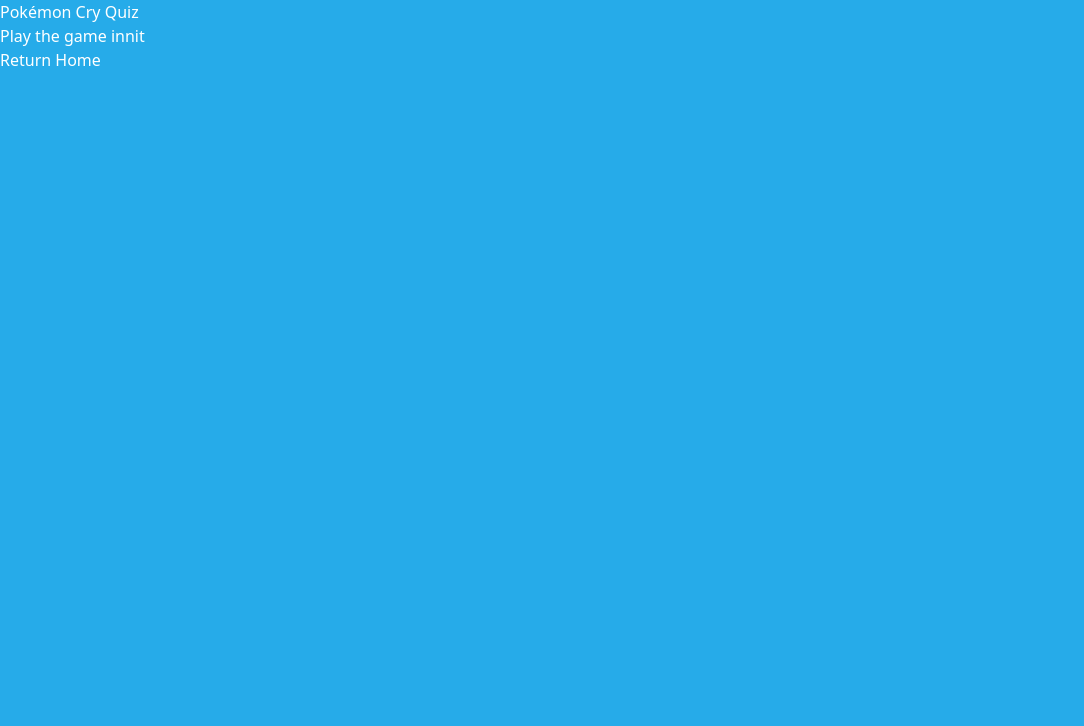
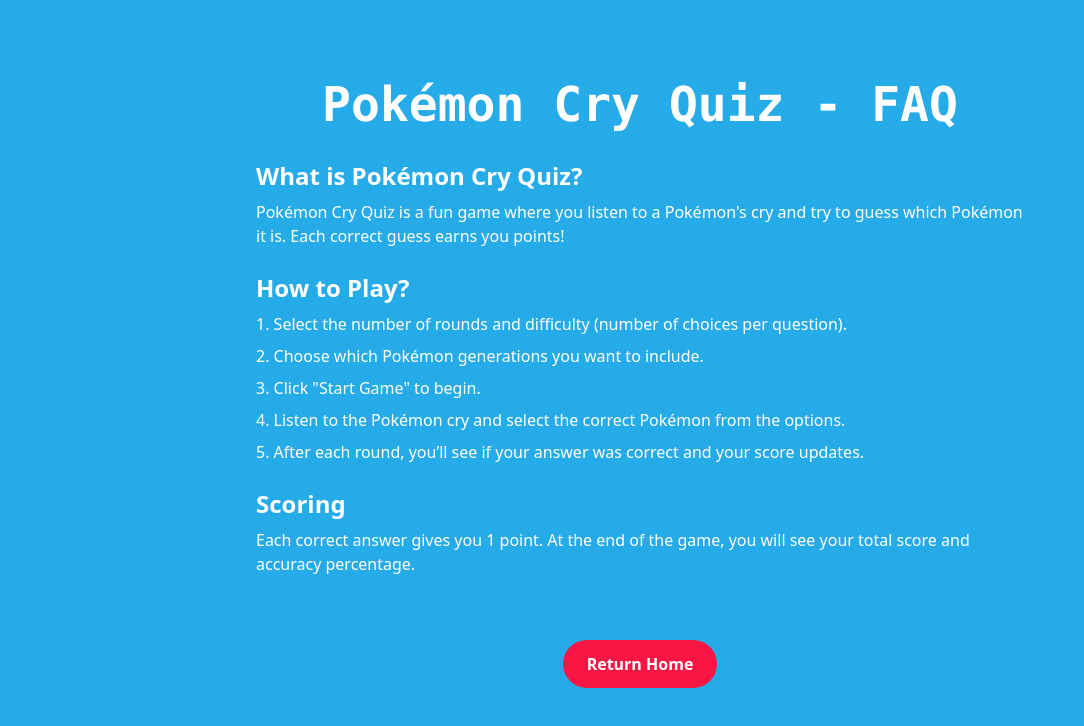
Before and after one commit to RAbeyrathna/pokemon-quiz, a Next.js app: page /faq in a window 1280 px wide. Shown: the top 726 px of the page, without its empty margins (0-1084 px from the left). Built offline with nearby package versions, Linux system fonts and the light colour scheme.

Commit message:
feat: Create basic FAQ page

```diff
--- a/src/app/faq/page.tsx
+++ b/src/app/faq/page.tsx
@@ -2,17 +2,62 @@
 
 import { useRouter } from "next/navigation";
 
-export default function GamePage() {
+export default function FAQPage() {
   const router = useRouter();
 
   return (
-    <div>
-      <h1>Pokémon Cry Quiz</h1>
-      <div>
-        <a>Play the game innit</a>
-      </div>
+    <div className="min-h-screen flex flex-col items-center justify-start bg-[var(--background)] text-[var(--foreground)] font-sans p-8 sm:p-20 gap-8">
+      <header className="text-4xl sm:text-5xl font-mono font-bold text-center">
+        Pokémon Cry Quiz - FAQ
+      </header>
 
-      <button onClick={() => router.push("/")}>Return Home</button>
+      <section className="max-w-3xl flex flex-col gap-6">
+        <div>
+          <h2 className="text-2xl font-semibold mb-2">
+            What is Pokémon Cry Quiz?
+          </h2>
+          <p>
+            Pokémon Cry Quiz is a fun game where you listen to a Pokémon's cry
+            and try to guess which Pokémon it is. Each correct guess earns you
+            points!
+          </p>
+        </div>
+
+        <div>
+          <h2 className="text-2xl font-semibold mb-2">How to Play?</h2>
+          <ol className="list-decimal list-inside flex flex-col gap-2">
+            <li>
+              Select the number of rounds and difficulty (number of choices per
+              question).
+            </li>
+            <li>Choose which Pokémon generations you want to include.</li>
+            <li>Click "Start Game" to begin.</li>
+            <li>
+              Listen to the Pokémon cry and select the correct Pokémon from the
+              options.
+            </li>
+            <li>
+              After each round, you’ll see if your answer was correct and your
+              score updates.
+            </li>
+          </ol>
+        </div>
+
+        <div>
+          <h2 className="text-2xl font-semibold mb-2">Scoring</h2>
+          <p>
+            Each correct answer gives you 1 point. At the end of the game, you
+            will see your total score and accuracy percentage.
+          </p>
+        </div>
+      </section>
+
+      <button
+        onClick={() => router.push("/")}
+        className="mt-8 px-6 py-3 rounded-full bg-[var(--primary)] hover:bg-[var(--primary-hover)] text-white font-semibold transition-colors"
+      >
+        Return Home
+      </button>
     </div>
   );
 }
```
